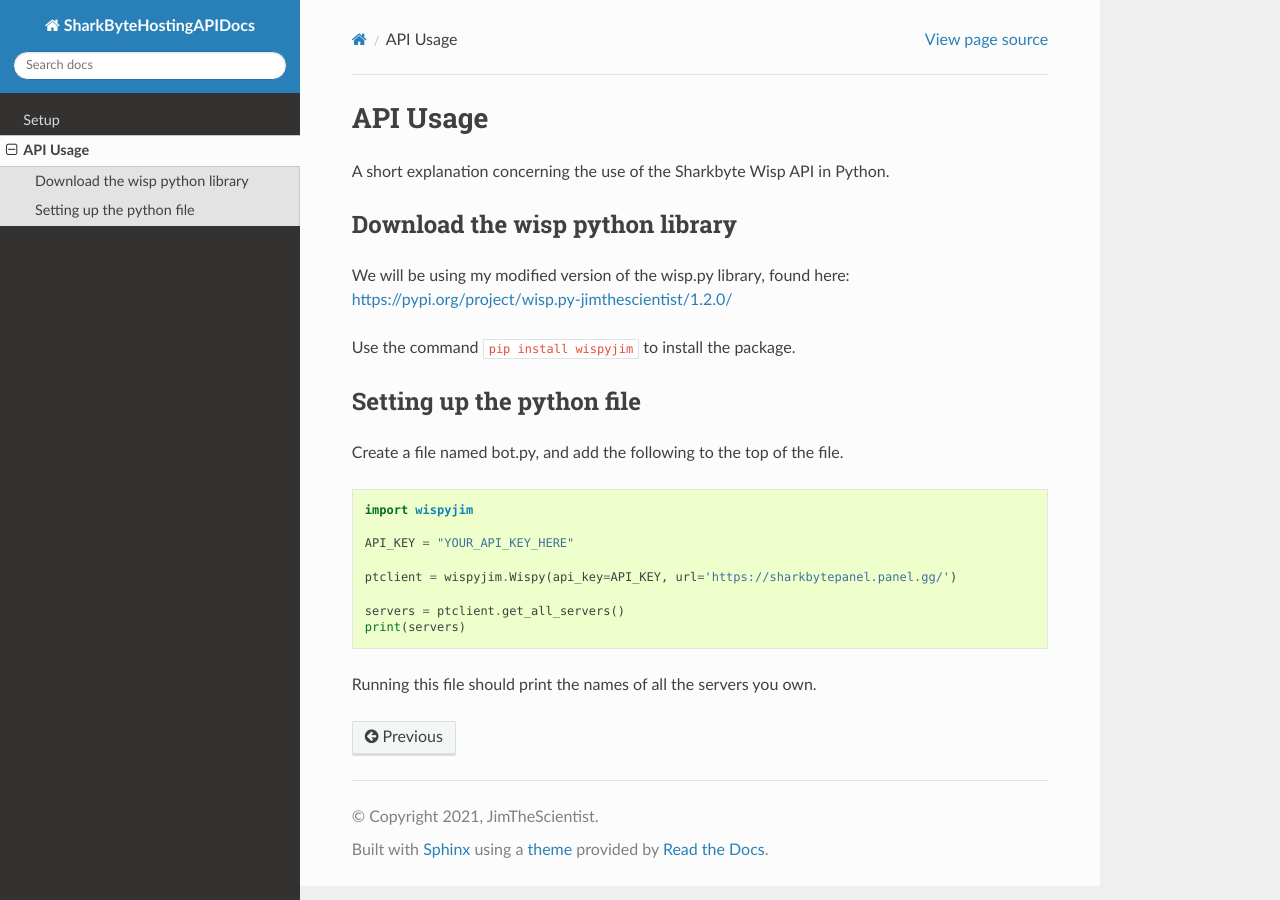
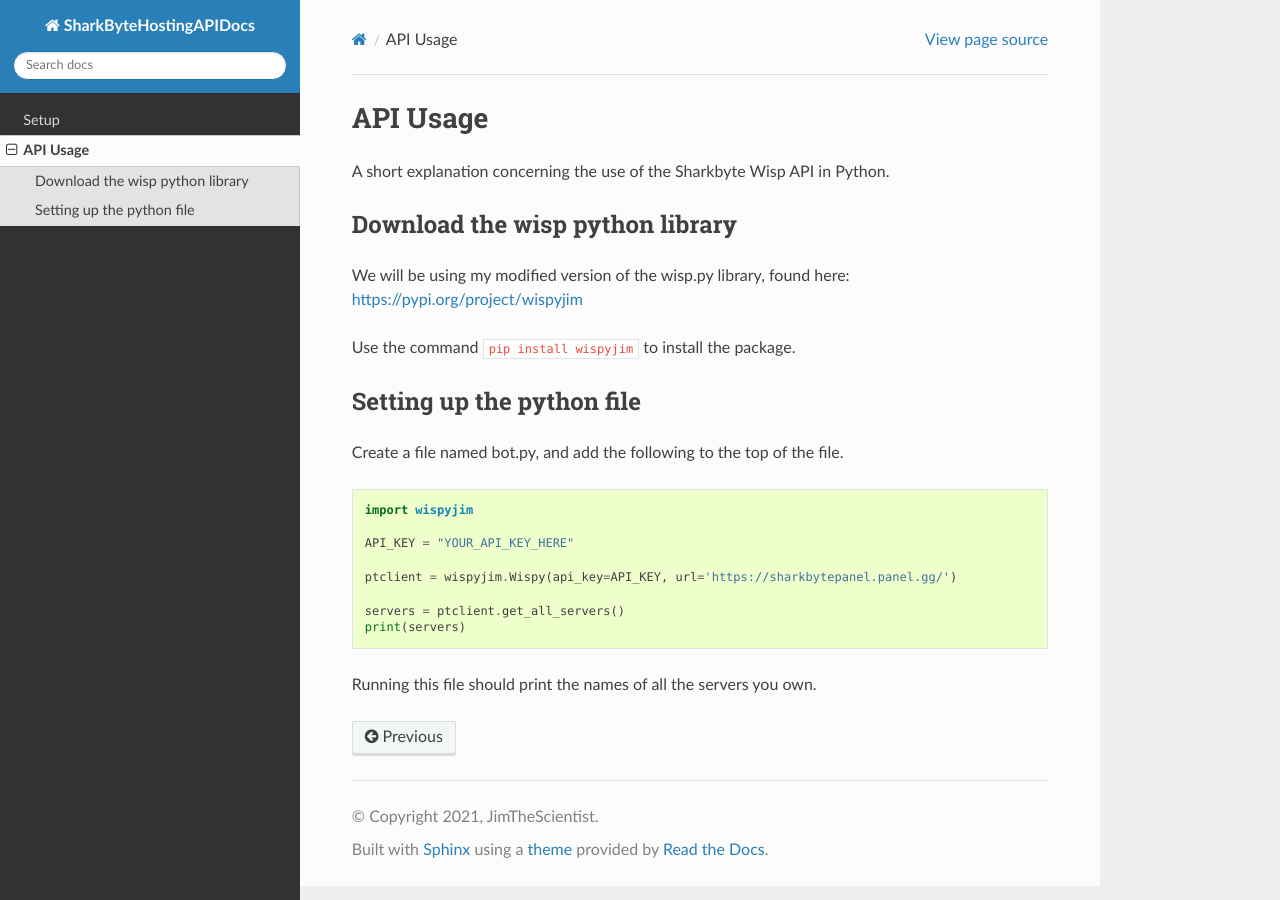
Before and after one commit to JimTheScientist/SharkbyteHostingAPIDocs, a Sphinx documentation site: the page built from docs/source/api.rst, in a window 1280 px wide. Built offline with Sphinx 7.4.7 and the Read the Docs theme 2.0.0, drawn with Linux system fonts in a browser that asks for light colours; some of the changed lines change nothing that is shown.

Commit message:
corrections

```diff
--- a/docs/source/api.rst
+++ b/docs/source/api.rst
@@ -4,7 +4,7 @@
 
 Download the wisp python library
 ###################################
-We will be using my modified version of the wisp.py library, found here: https://pypi.org/project/wisp.py-jimthescientist/1.2.0/
+We will be using my modified version of the wisp.py library, found here: https://pypi.org/project/wispyjim
 
 Use the command   ``pip install wispyjim`` to install the package.
 
```
Also changed, not shown: 2 other files.
